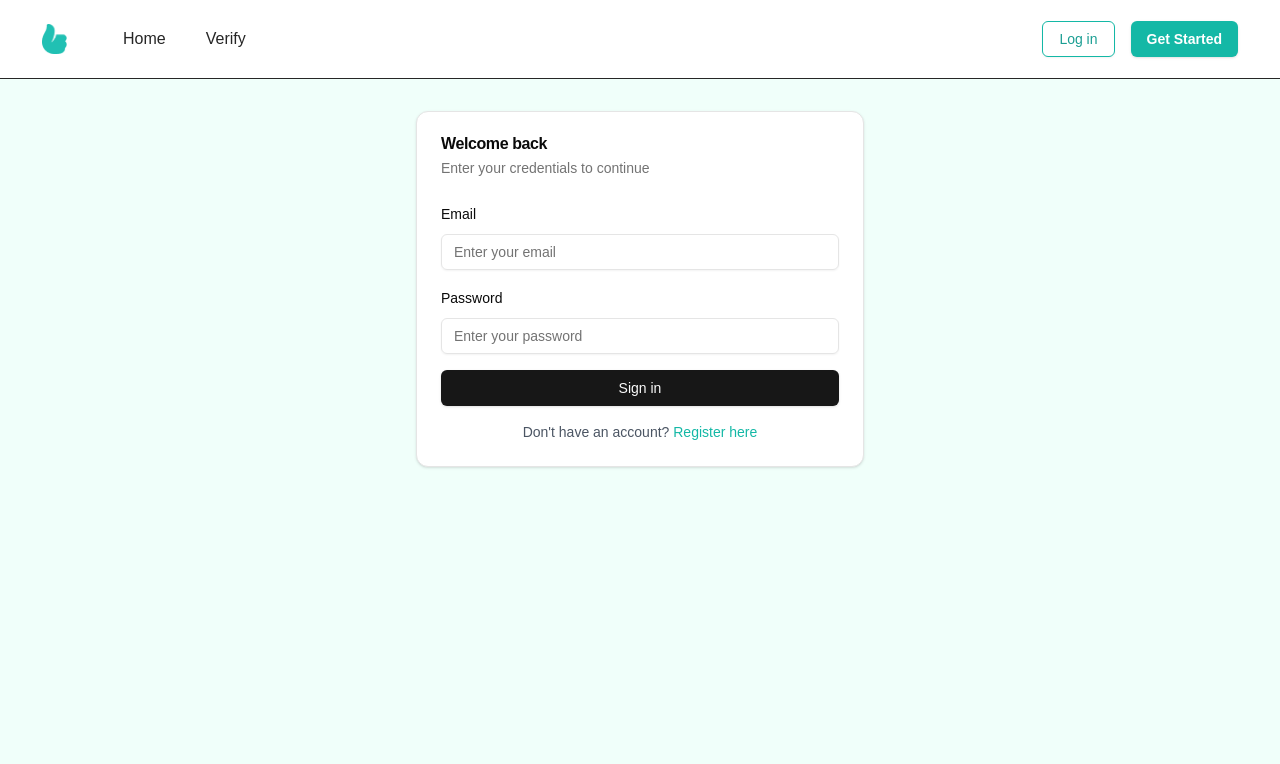
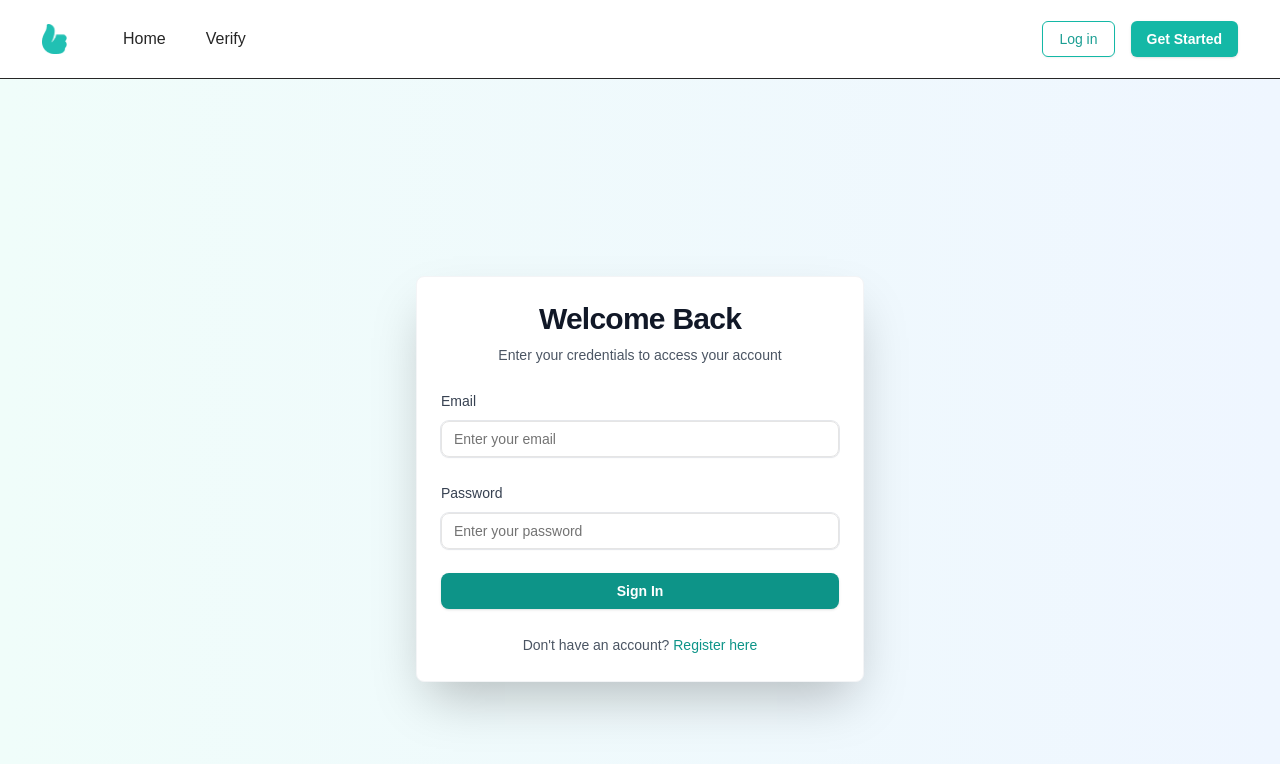
Before and after one commit to gracekarinn/mantavin, a Next.js app in the folder frontend/: page /login in a window 1280 px wide. Shown: the top 764 px of the page. Built offline with nearby package versions, Linux system fonts and the light colour scheme.

Commit message:
feat: enhance login form

```diff
--- a/frontend/src/modules/LoginModule/sections/LoginForm.tsx
+++ b/frontend/src/modules/LoginModule/sections/LoginForm.tsx
@@ -1,8 +1,7 @@
 "use client";
-
 import { useForm } from "react-hook-form";
+import { useRouter } from "next/navigation";
 import { zodResolver } from "@hookform/resolvers/zod";
-import { useRouter } from "next/navigation";
 import Link from "next/link";
 import { Button } from "@/components/ui/button";
 import {
@@ -16,54 +15,69 @@ import {
 import { Input } from "@/components/ui/input";
 import { Card, CardContent, CardDescription, CardHeader, CardTitle } from "@/components/ui/card";
 import { loginSchema, type submitLoginData } from "../constants";
+import { toast } from "sonner";
+import { setCookie } from "cookies-next";
 
 export const LoginForm = () => {
-  const router = useRouter();
+  const route = useRouter();
   const form = useForm<submitLoginData>({
     resolver: zodResolver(loginSchema),
     defaultValues: {
       email: "",
-      password: "",
-    },
+      password: ""
+    }
   });
 
   const onSubmit = async (data: submitLoginData) => {
-    try {
-    const response = await fetch(`${process.env.NEXT_PUBLIC_API_URL}/api/auth/login`, {
+    await fetch(`${process.env.NEXT_PUBLIC_API_URL}/api/auth/login`, {
       method: "POST",
-      headers: { "Content-Type": "application/json" },
+      headers: {
+        "Content-Type": "application/json",
+      },
       body: JSON.stringify(data),
+    })
+      .then(async (res) => {
+        if (res.ok) {
+          const { accessToken, refreshToken } = await res.json();
+          setCookie("accessToken", accessToken, { maxAge: 60 * 60 * 24 });
+          setCookie("refreshToken", refreshToken, { maxAge: 60 * 60 * 24 });
+          toast.success("Login Success");
+          route.replace("/main");
+        } else {
+          toast.error("Invalid Email or Password dm @mentrikominfo on X");
+        }
+      })
+      .catch((err) => {
+        toast.error(err.message);
       });
-
-      if (response.ok) {
-        const { token } = await response.json();
-        localStorage.setItem("token", token);
-        router.push("/dashboard");
-      }
-    } catch (error) {
-      console.error("Login failed:", error);
-    }
   };
 
   return (
-    <Card className="w-full max-w-md mx-auto mt-8">
-      <CardHeader>
-        <CardTitle>Welcome back</CardTitle>
-        <CardDescription>Enter your credentials to continue</CardDescription>
+    <div className="min-h-screen flex items-center justify-center bg-gradient-to-r from-teal-50 to-blue-50 py-12 px-4 sm:px-6 lg:px-8">
+      <Card className="w-full max-w-md shadow-2xl rounded-lg border border-gray-100">
+        <CardHeader className="space-y-2 text-center">
+          <CardTitle className="text-3xl font-bold text-gray-900">Welcome Back</CardTitle>
+          <CardDescription className="text-gray-600">
+            Enter your credentials to access your account
+          </CardDescription>
         </CardHeader>
         <CardContent>
           <Form {...form}>
-          <form onSubmit={form.handleSubmit(onSubmit)} className="space-y-4">
+            <form onSubmit={form.handleSubmit(onSubmit)} className="space-y-6">
               <FormField
                 control={form.control}
                 name="email"
                 render={({ field }) => (
                   <FormItem>
-                  <FormLabel>Email</FormLabel>
+                    <FormLabel className="text-gray-700 font-medium">Email</FormLabel>
                     <FormControl>
-                    <Input placeholder="Enter your email" {...field} />
+                      <Input
+                        placeholder="Enter your email"
+                        className="ring-1 ring-gray-200 focus:ring-2 focus:ring-teal-500 rounded-lg py-2 px-3 transition duration-200"
+                        {...field}
+                      />
                     </FormControl>
-                  <FormMessage />
+                    <FormMessage className="text-red-500 text-sm" />
                   </FormItem>
                 )}
               />
@@ -72,24 +86,42 @@ export const LoginForm = () => {
                 name="password"
                 render={({ field }) => (
                   <FormItem>
-                  <FormLabel>Password</FormLabel>
+                    <FormLabel className="text-gray-700 font-medium">Password</FormLabel>
                     <FormControl>
-                    <Input type="password" placeholder="Enter your password" {...field} />
+                      <Input
+                        type="password"
+                        placeholder="Enter your password"
+                        className="ring-1 ring-gray-200 focus:ring-2 focus:ring-teal-500 rounded-lg py-2 px-3 transition duration-200"
+                        {...field}
+                      />
                     </FormControl>
-                  <FormMessage />
+                    <FormMessage className="text-red-500 text-sm" />
                   </FormItem>
                 )}
               />
-            <Button type="submit" className="w-full">Sign in</Button>
-            <p className="text-center text-sm text-gray-600 mt-4">
+              <Button
+                type="submit"
+                className="w-full bg-teal-600 hover:bg-teal-700 text-white font-semibold py-2 px-4 rounded-lg transition duration-200 ease-in-out transform hover:scale-105"
+              >
+                Sign In
+              </Button>
+              <div className="text-center">
+                <span className="text-sm text-gray-600">
                   Don't have an account?{" "}
-              <Link href="/register" className="text-teal-500 hover:underline">
+                  <Link
+                    href="/register"
+                    className="text-teal-600 hover:text-teal-700 font-medium hover:underline transition duration-150 ease-in-out"
+                  >
                     Register here
                   </Link>
-            </p>
+                </span>
+              </div>
             </form>
           </Form>
         </CardContent>
       </Card>
+    </div>
   );
 };
+
+export default LoginForm;
```
Lines whose indentation alone changed are shown as unchanged.
